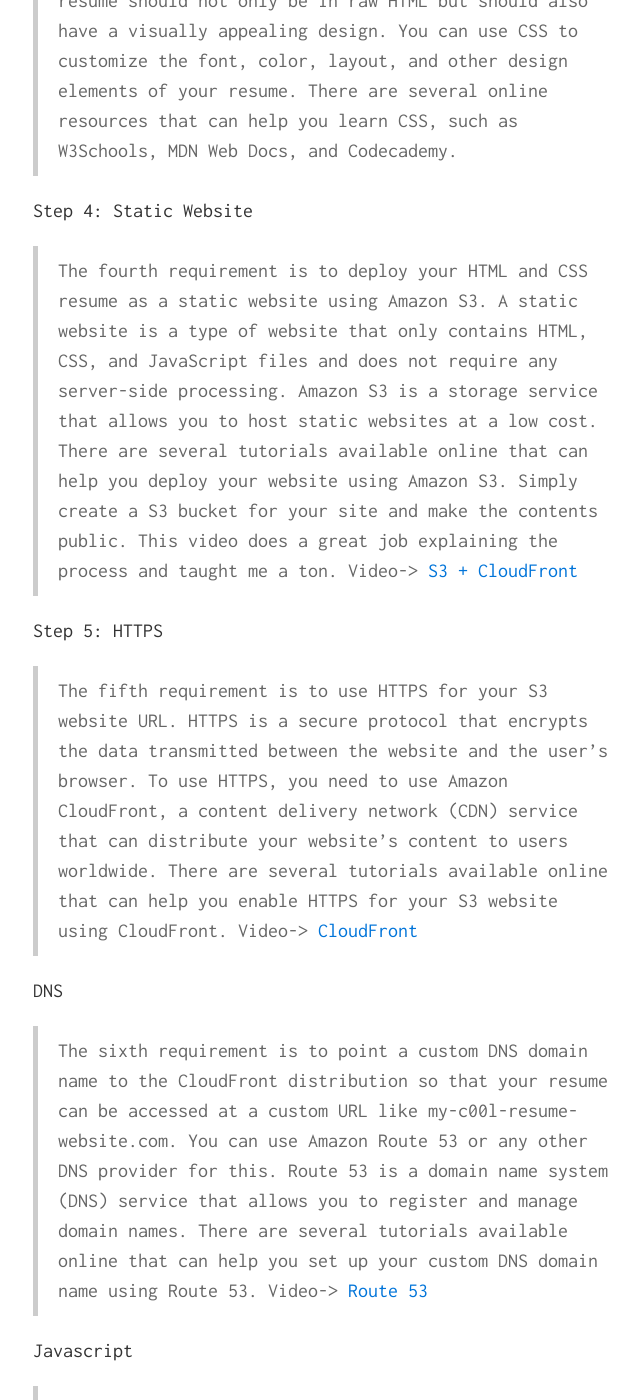
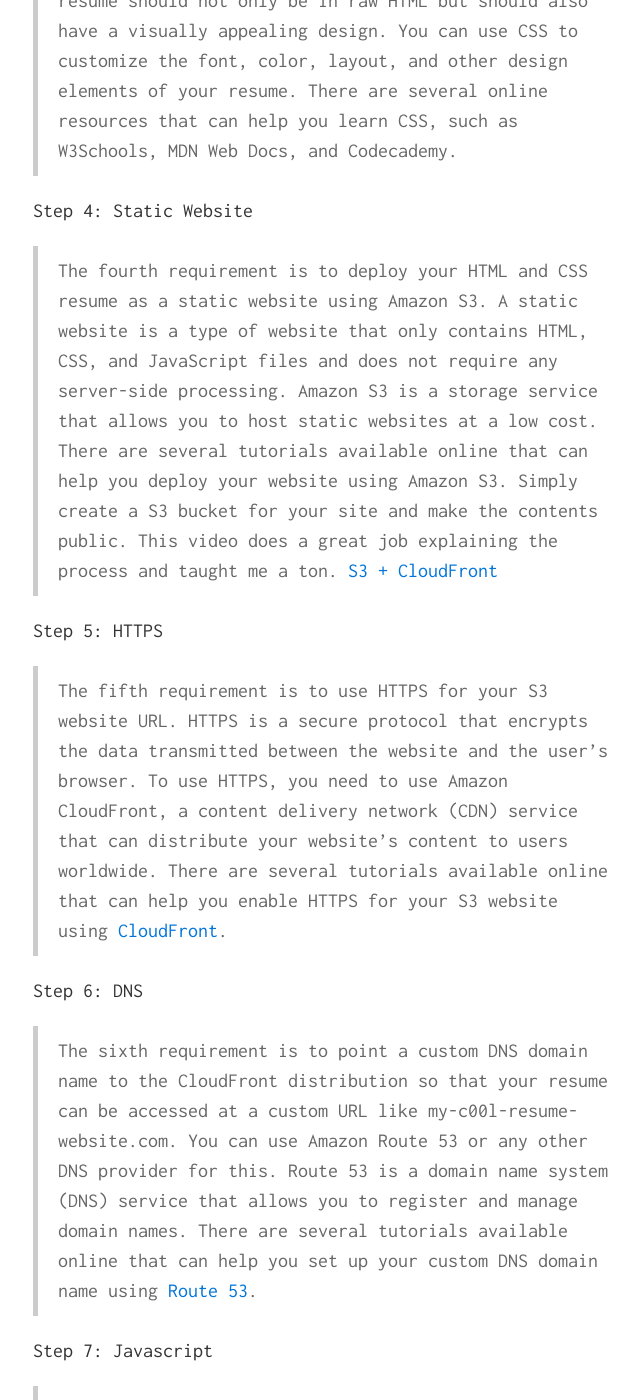
Before and after one commit to PendingUsername/PendingUsername.github.io, a Jekyll site: the page built from index.md, in a window 1280 px wide and 1400 px high, scrolled down 3516 px. Shown: the whole window, without its empty margins (307-947 px from the left). Built offline with Jekyll 4.4.1, drawn with Linux system fonts in a browser that asks for light colours; our own code applies the rules of GitHub Pages for plain Markdown files; some of the changed text lies outside the part shown.

Commit message:
Update index.md

```diff
--- a/index.md
+++ b/index.md
@@ -55,15 +55,15 @@ Step 3: CSS
 > Styling your resume with CSS is the third requirement of the Cloud Resume Challenge. This means that your resume should not only be in raw HTML but should also have a visually appealing design. You can use CSS to customize the font, color, layout, and other design elements of your resume. There are several online resources that can help you learn CSS, such as W3Schools, MDN Web Docs, and Codecademy.
 
 Step 4: Static Website
-> The fourth requirement is to deploy your HTML and CSS resume as a static website using Amazon S3. A static website is a type of website that only contains HTML, CSS, and JavaScript files and does not require any server-side processing. Amazon S3 is a storage service that allows you to host static websites at a low cost. There are several tutorials available online that can help you deploy your website using Amazon S3. Simply create a S3 bucket for your site and make the contents public. This video does a great job explaining the process and taught me a ton. Video-> [S3 + CloudFront](https://www.youtube.com/watch?v=mls8tiiI3uc&t=580s)
+> The fourth requirement is to deploy your HTML and CSS resume as a static website using Amazon S3. A static website is a type of website that only contains HTML, CSS, and JavaScript files and does not require any server-side processing. Amazon S3 is a storage service that allows you to host static websites at a low cost. There are several tutorials available online that can help you deploy your website using Amazon S3. Simply create a S3 bucket for your site and make the contents public. This video does a great job explaining the process and taught me a ton. [S3 + CloudFront](https://www.youtube.com/watch?v=mls8tiiI3uc&t=580s)
 
 Step 5: HTTPS
-> The fifth requirement is to use HTTPS for your S3 website URL. HTTPS is a secure protocol that encrypts the data transmitted between the website and the user's browser. To use HTTPS, you need to use Amazon CloudFront, a content delivery network (CDN) service that can distribute your website's content to users worldwide. There are several tutorials available online that can help you enable HTTPS for your S3 website using CloudFront. Video-> [CloudFront](https://www.youtube.com/watch?v=mls8tiiI3uc&t=580s)
+> The fifth requirement is to use HTTPS for your S3 website URL. HTTPS is a secure protocol that encrypts the data transmitted between the website and the user's browser. To use HTTPS, you need to use Amazon CloudFront, a content delivery network (CDN) service that can distribute your website's content to users worldwide. There are several tutorials available online that can help you enable HTTPS for your S3 website using [CloudFront](https://www.youtube.com/watch?v=mls8tiiI3uc&t=580s).
 
-DNS
-> The sixth requirement is to point a custom DNS domain name to the CloudFront distribution so that your resume can be accessed at a custom URL like my-c00l-resume-website.com. You can use Amazon Route 53 or any other DNS provider for this. Route 53 is a domain name system (DNS) service that allows you to register and manage domain names. There are several tutorials available online that can help you set up your custom DNS domain name using Route 53. Video-> [Route 53](https://www.youtube.com/watch?v=mls8tiiI3uc&t=580s)
+Step 6: DNS
+> The sixth requirement is to point a custom DNS domain name to the CloudFront distribution so that your resume can be accessed at a custom URL like my-c00l-resume-website.com. You can use Amazon Route 53 or any other DNS provider for this. Route 53 is a domain name system (DNS) service that allows you to register and manage domain names. There are several tutorials available online that can help you set up your custom DNS domain name using [Route 53](https://www.youtube.com/watch?v=mls8tiiI3uc&t=580s).
 
-Javascript
+Step 7: Javascript
 > The seventh requirement is to include a visitor counter on your website that displays how many people have accessed your site. To achieve this, you need to write a bit of JavaScript code that counts the number of visitors and displays it on the website. Create and index.js file, then call the script in your index.html. There are several tutorials available online that can help you add a visitor counter using JavaScript. Mine looked something like this:
 
 //counter
@@ -76,28 +76,31 @@ async function updateCounter() {
 
 updateCounter();
 
-Database
+Step 8: Database
 > The eighth requirement is to store the visitor counter data in a database. For this challenge, it is suggested that you use Amazon DynamoDB, a fully managed NoSQL database service that can store and retrieve any amount of data. There are several tutorials available online that can help you set up and use DynamoDB for this challenge. Simply create a database
 
-API
+Step 9: API
 > The ninth requirement is to create an API that accepts requests from your web app and communicates with the database. For this challenge, it is suggested that you use Amazon API Gateway and AWS Lambda. Make sure that the function is allowed to read and write to the database. This can be configured in the CORS settings. Here is my Lambda function:
 
-Python
+Step 10: Python
 > To complete the Cloud Resume Challenge, you will need to write code in the AWS Lambda function. While you could use more Javascript, it would be better for our purposes to explore Python, a common language used in back-end programs and scripts, and its boto3 library for AWS. If you are not familiar with Python, there are many free tutorials available online to get started.
 
-Tests
+Step 11: Tests
 > It is important to include tests for your Python code to ensure it functions correctly. This helps catch any bugs or errors before deployment, which can save you time and headaches later. There are many resources available online to help you write good Python tests. Some important aspects of testing include covering edge cases, verifying expected behavior, and maintaining code coverage.
 
-Infrastructure as Code
+Step 12: Infrastructure as Code
 > Manually configuring your API resources - the DynamoDB table, the API Gateway, and the Lambda function - by clicking around in the AWS console can be time-consuming and error-prone. Instead, it is better to define them in an AWS Serverless Application Model (SAM) template and deploy them using the AWS SAM CLI. This is called "infrastructure as code" (IaC) and can save you time in the long run. SAM is a great tool for AWS serverless APIs, but if you prefer to use Terraform, it is a more broadly applicable and commonly-used IaC tool in the industry.
 
-Source Control
+Step 13: Source Control
 > It is essential to use source control to manage your codebase effectively. By creating a GitHub repository for your backend code, you can track changes, collaborate with others, and ensure that you always have access to your code. Avoid updating your back-end API or your front-end website by making calls from your laptop; instead, use source control to update them automatically whenever you make a change to the code.
 
-CI/CD (Back end)
+Step 14: CI/CD (Back end)
 > Continuous integration and deployment (CI/CD) is an essential part of modern software development. To set up CI/CD for the back-end of your Cloud Resume Challenge, you can use GitHub Actions. Whenever you push an update to your Serverless Application Model template or Python code, your Python tests should get run. If the tests pass, the SAM application should get packaged and deployed to AWS.
 
-CI/CD (Front end)
+Step 15: CI/CD (Front end)
 > Create a second GitHub repository for your website code. Then, create GitHub Actions such that when you push new website code, the S3 bucket automatically gets updated. You may also need to invalidate your CloudFront cache in the code. It is crucial not to commit AWS credentials to source control, as bad actors could find them and use them against you.
 
+Step 16: Blog Post
+> Created this blog post to discuss what I learned.
+
 In conclusion, the Cloud Resume Challenge is an excellent opportunity to gain experience in cloud technologies and showcase your skills to potential employers. By following these steps, you can complete the challenge and create a cloud-hosted resume website using various AWS services and best practices. Don't forget to focus on Python, testing, infrastructure as code, source control, and CI/CD for both the back-end and front-end.
```
